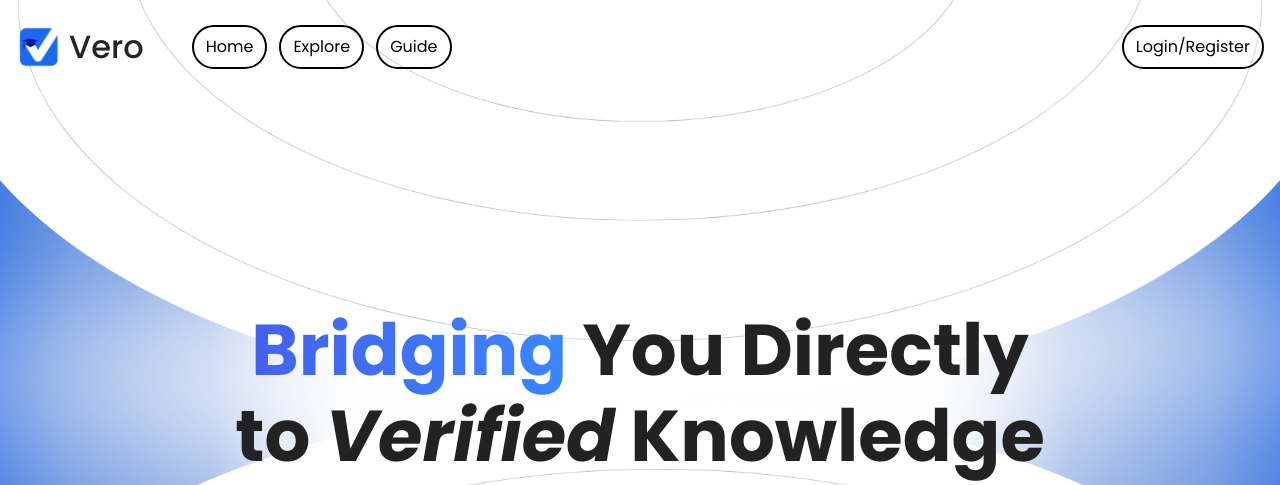
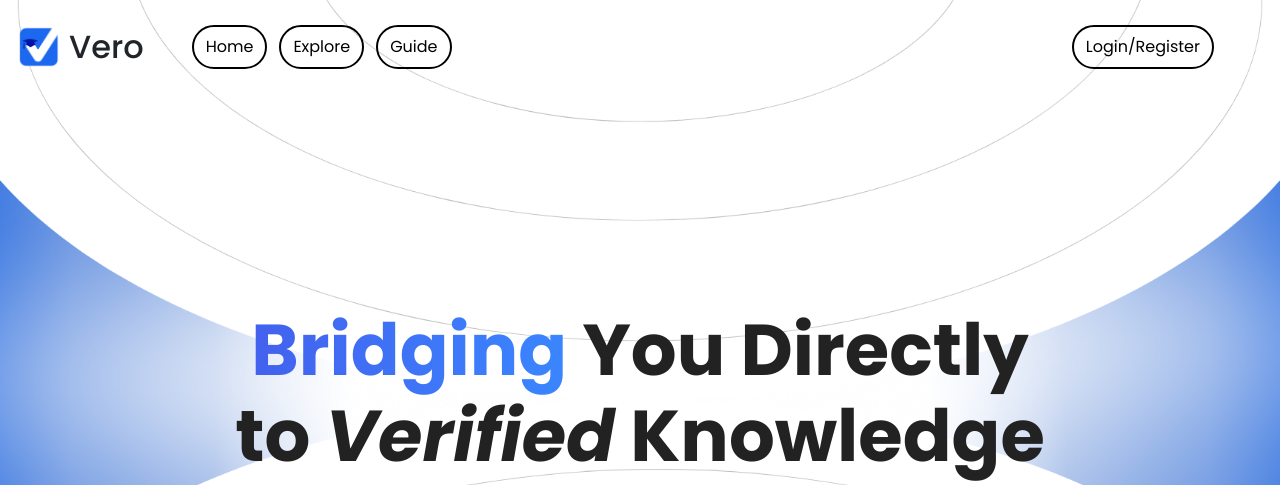
Before and after one commit to ccxavi/CIS1202-FINAL-PROJ, a PHP site: page /CIS1202-FINAL-PROJ/ in a window 1280 px wide. Shown: the top 485 px of the page. Run offline with PHP 8.4, Linux system fonts and the light colour scheme; data that the repository does not hold is empty.

Commit message:
moved the user container sa index and explore pg

```diff
--- a/assets/css/header.css
+++ b/assets/css/header.css
@@ -44,6 +44,7 @@ header {
   align-items: center;
   gap: 12px;
   width: 15%;
+  margin-right: 50px;
 }
 
 .user-role {
```
